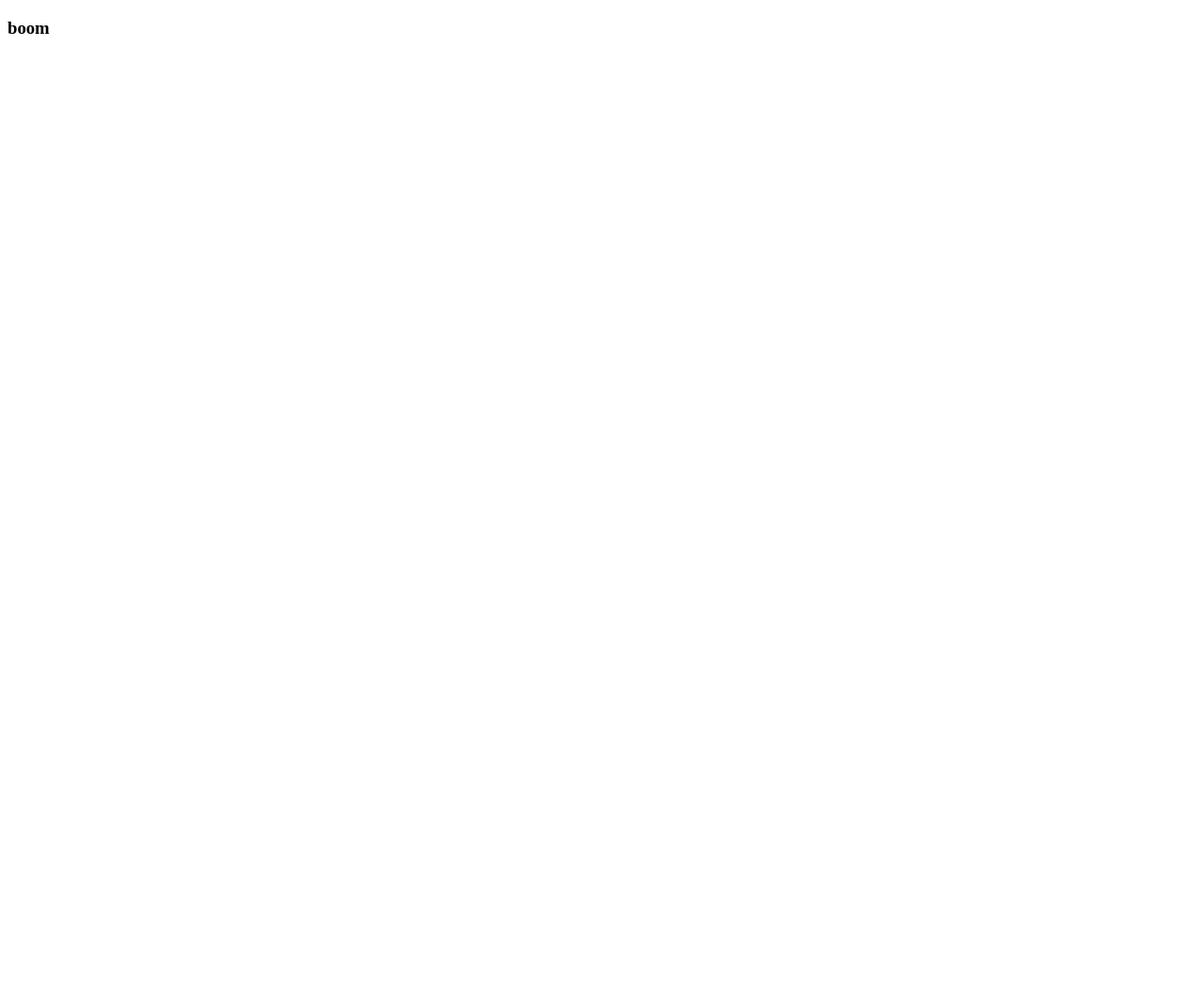
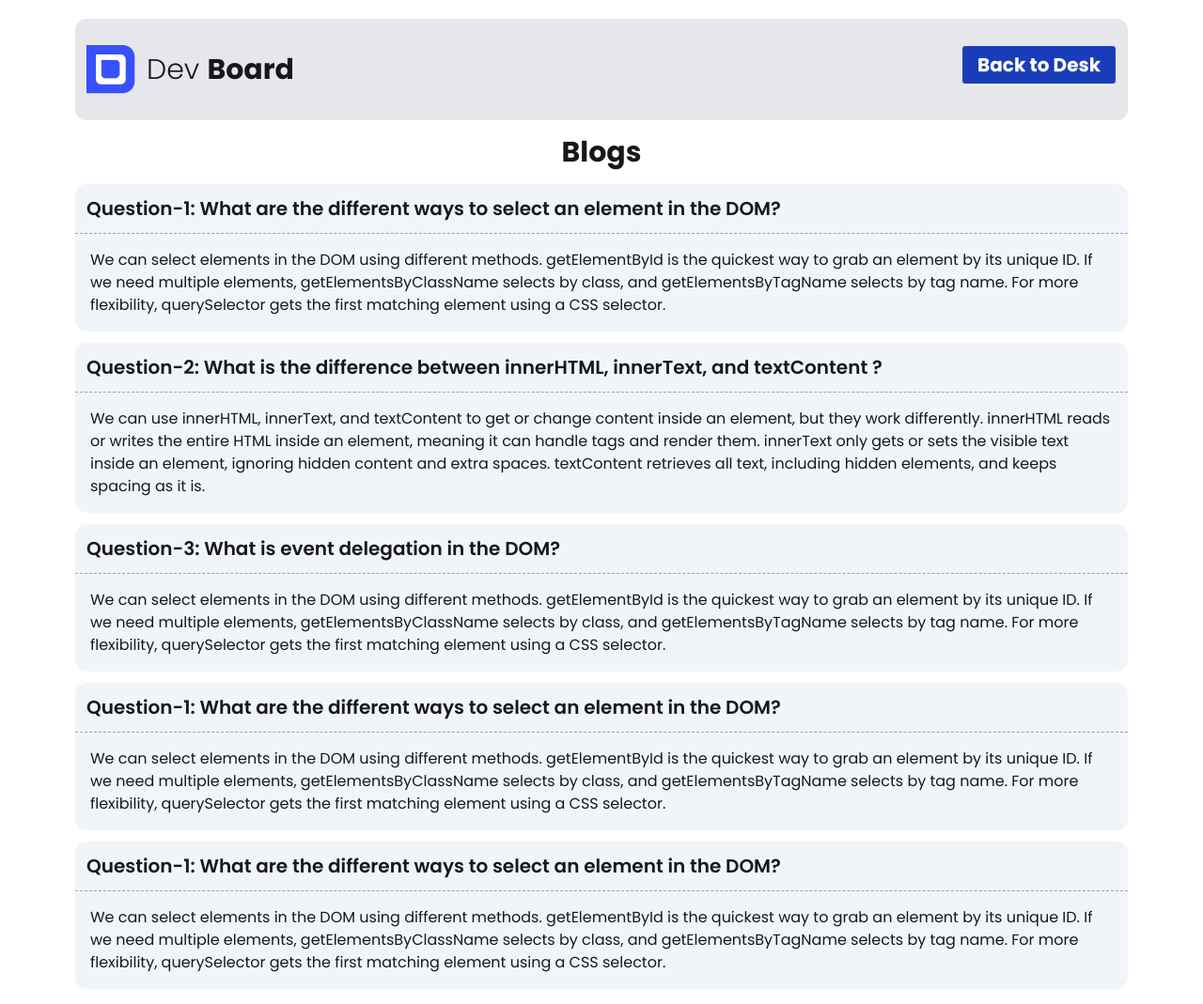
Before and after one commit to MahediHasan03/B11-A5-Dev-Board, a plain HTML site: page discover.html in a window 1280 px wide. Shown: the whole page at 94% size. Before the commit the page ends 800 px from the top, so only its background shows below. Drawn offline with nearby package versions, Linux system fonts and the light colour scheme.

Commit message:
discover

```diff
--- a/discover.html
+++ b/discover.html
@@ -1,11 +1,109 @@
 <!DOCTYPE html>
 <html lang="en">
+
 <head>
     <meta charset="UTF-8">
     <meta name="viewport" content="width=device-width, initial-scale=1.0">
+    <link
+        href="https://fonts.googleapis.com/css2?family=Poppins:ital,wght@0,100;0,200;0,300;0,400;0,500;0,600;0,700;0,800;0,900;1,100;1,200;1,300;1,400;1,500;1,600;1,700;1,800;1,900&display=swap"
+        rel="stylesheet">
+    <!-- Daisy Ui -->
+    <link href="https://cdn.jsdelivr.net/npm/daisyui@5" rel="stylesheet" type="text/css" />
+    <script src="https://cdn.jsdelivr.net/npm/@tailwindcss/browser@4"></script>
+
+    <script>
+        tailwind.config = {
+            theme: {
+                extend: {
+                    colors: {
+                        clifford: '#da373d',
+                        primary: '3752FD',
+                    }
+                }
+            }
+        }
+    </script>
+
+    <style>
+        .font-Poppins {
+            font-family: "Poppins", sans-serif;
+        }
+    </style>
+
+
     <title>Discover</title>
 </head>
-<body>
-    <h3>boom</h3>
+
+<body class="font-Poppins">
+    <header>
+        <nav class="flex justify-between px-3 py-7 mx-20 mt-5 rounded-xl bg-gray-200 ">
+            <div class="flex items-center gap-3">
+                <img src="assets/logo.png" alt="">
+                <h3 class="font-light text-3xl">Dev <span class="font-bold text-3xl">Board</span></h3>
+            </div>
+            <div>
+                <button id="discover-btn" class="text-white font-bold btn bg-blue-800 text-xl py-5">Back to Desk</button>
+            </div>
+        </nav>
+    </header>
+
+    <main>
+        <section>
+            <h3 class="font-bold text-center text-3xl py-4">Blogs</h3>
+        </section>
+        <section class="grid gap-3 pb-4">
+            <div class="bg-slate-100 mx-20 rounded-xl">
+                <p class="font-semibold text-xl p-3 border-b-1 border-dashed border-gray-400">Question-1: What are the
+                    different ways to select an element in the DOM?</p>
+                <p class="p-4 font-normal text-base">
+                    We can select elements in the DOM using different methods. getElementById is the quickest way to
+                    grab an element by its unique ID. If we need multiple elements, getElementsByClassName selects by
+                    class, and getElementsByTagName selects by tag name. For more flexibility, querySelector gets the
+                    first matching element using a CSS selector.
+                </p>
+            </div>
+            <div class="bg-slate-100 mx-20 rounded-xl">
+                <p class="font-semibold text-xl p-3 border-b-1 border-dashed border-gray-400">Question-2: What is the
+                    difference between innerHTML, innerText, and textContent ?</p>
+                <p class="p-4 font-normal text-base">
+                    We can use innerHTML, innerText, and textContent to get or change content inside an element, but
+                    they work differently. innerHTML reads or writes the entire HTML inside an element, meaning it can
+                    handle tags and render them. innerText only gets or sets the visible text inside an element,
+                    ignoring hidden content and extra spaces. textContent retrieves all text, including hidden elements,
+                    and keeps spacing as it is.
+                </p>
+            </div>
+            <div class="bg-slate-100 mx-20 rounded-xl">
+                <p class="font-semibold text-xl p-3 border-b-1 border-dashed border-gray-400">Question-3: What is event delegation in the DOM?</p>
+                <p class="p-4 font-normal text-base">
+                    We can select elements in the DOM using different methods. getElementById is the quickest way to
+                    grab an element by its unique ID. If we need multiple elements, getElementsByClassName selects by
+                    class, and getElementsByTagName selects by tag name. For more flexibility, querySelector gets the
+                    first matching element using a CSS selector.
+                </p>
+            </div>
+            <div class="bg-slate-100 mx-20 rounded-xl">
+                <p class="font-semibold text-xl p-3 border-b-1 border-dashed border-gray-400">Question-1: What are the
+                    different ways to select an element in the DOM?</p>
+                <p class="p-4 font-normal text-base">
+                    We can select elements in the DOM using different methods. getElementById is the quickest way to
+                    grab an element by its unique ID. If we need multiple elements, getElementsByClassName selects by
+                    class, and getElementsByTagName selects by tag name. For more flexibility, querySelector gets the
+                    first matching element using a CSS selector.
+                </p>
+            </div>
+            <div class="bg-slate-100 mx-20 rounded-xl">
+                <p class="font-semibold text-xl p-3 border-b-1 border-dashed border-gray-400">Question-1: What are the
+                    different ways to select an element in the DOM?</p>
+                <p class="p-4 font-normal text-base">
+                    We can select elements in the DOM using different methods. getElementById is the quickest way to
+                    grab an element by its unique ID. If we need multiple elements, getElementsByClassName selects by
+                    class, and getElementsByTagName selects by tag name. For more flexibility, querySelector gets the
+                    first matching element using a CSS selector.
+                </p>
+            </div>
+        </section>
+    </main>
 </body>
+
 </html>
--- a/script/discover.js
+++ b/script/discover.js
@@ -4,3 +4,8 @@ document.getElementById("discover").addEventListener("click",
     function(){
         window.location.href="./discover.html"
 })
+
+document.getElementById("discover-btn").addEventListener("click",
+    function(){
+        window.location.href="./index.html"
+})
```
Also changed, not shown: index.html (+4 -4 lines).
